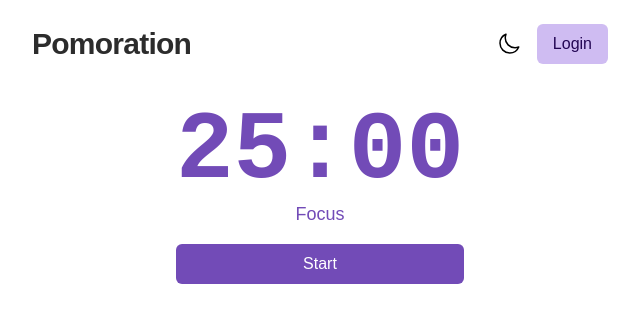
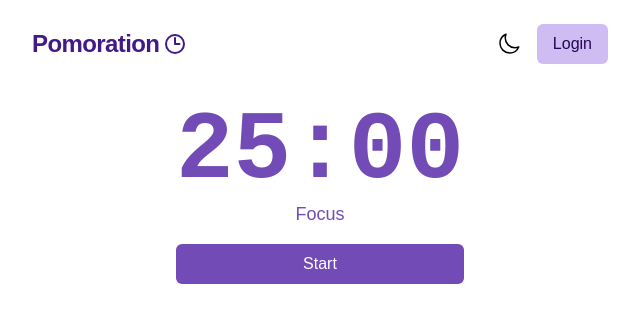
Before and after one commit to peeranat-dan/pomoration, a React (Vite) app: page / in a window 1280 px wide. Shown: the top 322 px of the page, without its empty margins (320-960 px from the left). Built offline with nearby package versions, Linux system fonts and the light colour scheme; no server answers; a web font is replaced by a local one.

Commit message:
💄 handle dark mode and change logo

```diff
--- a/src/components/card/card/Card.tsx
+++ b/src/components/card/card/Card.tsx
@@ -6,7 +6,7 @@ const Card = forwardRef<HTMLDivElement, React.HTMLAttributes<HTMLDivElement>>(
   ({ className, ...props }, ref) => {
     return (
       <div
-        className={cn('bg-card overflow-hidden rounded-lg border text-black shadow-sm', className)}
+        className={cn('overflow-hidden rounded-lg border text-black shadow-sm', className)}
         ref={ref}
         {...props}
       />
--- a/src/components/header/Header.tsx
+++ b/src/components/header/Header.tsx
@@ -1,3 +1,4 @@
+import { ClockIcon } from '@heroicons/react/24/outline';
 import { useNavigate } from 'react-router-dom';
 
 import ThemeToggle from '@/containers/theme-toggle';
@@ -11,7 +12,10 @@ const Header = () => {
   const { isLoggedIn } = useAuthContext();
   return (
     <header className='header mx-auto flex max-w-xl items-center justify-between px-4 py-6 sm:px-0'>
-      <h2 className='select-none font-semibold tracking-tight'>Pomoration</h2>
+      <div className='flex select-none items-center gap-1 text-2xl font-semibold tracking-tight text-primary-700 dark:text-primary-100'>
+        Pomoration
+        <ClockIcon className='h-6 w-6 stroke-2' />
+      </div>
       <div className='flex items-center gap-2'>
         <ThemeToggle />
         {isLoggedIn ? (
--- a/src/containers/form-card-header/FormCardHeader.tsx
+++ b/src/containers/form-card-header/FormCardHeader.tsx
@@ -8,10 +8,12 @@ const FormCardHeader = () => {
   return (
     <CardHeader className='bg-primary-100'>
       <div
-        className='mx-auto flex w-fit cursor-pointer select-none items-center justify-center gap-1 text-center duration-100 hover:scale-105'
+        className='mx-auto flex w-fit cursor-pointer select-none items-center justify-center gap-1 text-center duration-100'
         onClick={() => navigate('/')}
       >
-        <CardTitle className='text-3xl font-medium text-primary-700'>Pomoration</CardTitle>
+        <CardTitle className='text-3xl font-medium text-primary-700 dark:text-primary-700'>
+          Pomoration
+        </CardTitle>
         <ClockIcon className='h-10 w-10 text-primary-700' />
       </div>
     </CardHeader>
--- a/src/pages/login/Login.tsx
+++ b/src/pages/login/Login.tsx
@@ -21,7 +21,7 @@ const Login = () => {
   return (
     <CenteredLayout>
       <div className='mx-auto w-full max-w-md space-y-4 px-4 sm:px-0 md:w-1/3 xl:w-1/4'>
-        <Card className='space-y-4'>
+        <Card className='space-y-4 border dark:border-gray-400'>
           <FormCardHeader />
           <CardContent className='space-y-4'>
             <LoginForm />
--- a/src/pages/signup/Signup.tsx
+++ b/src/pages/signup/Signup.tsx
@@ -21,7 +21,7 @@ const Signup = () => {
   return (
     <CenteredLayout>
       <div className='mx-auto w-full max-w-md space-y-4 px-4 sm:px-0 md:w-1/3 xl:w-1/4'>
-        <Card className='space-y-4'>
+        <Card className='space-y-4 border dark:border-gray-400'>
           <FormCardHeader />
           <CardContent className='space-y-4'>
             <SignupForm />
```
